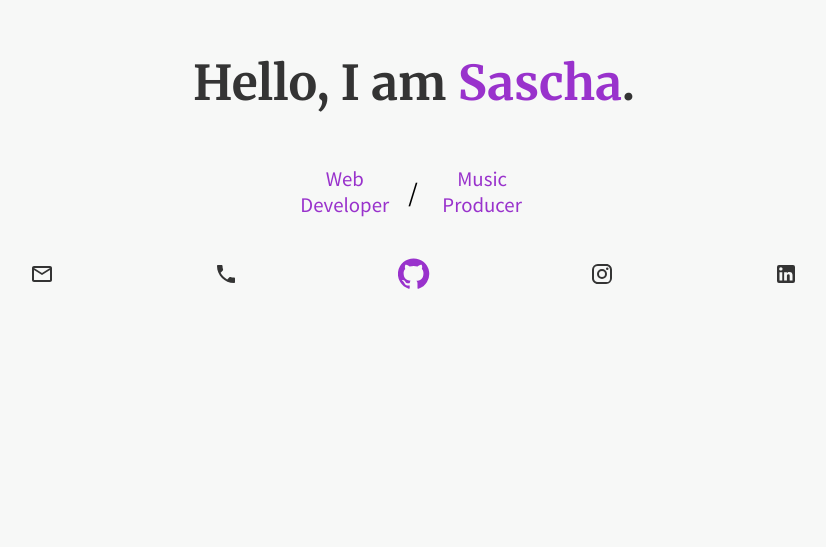
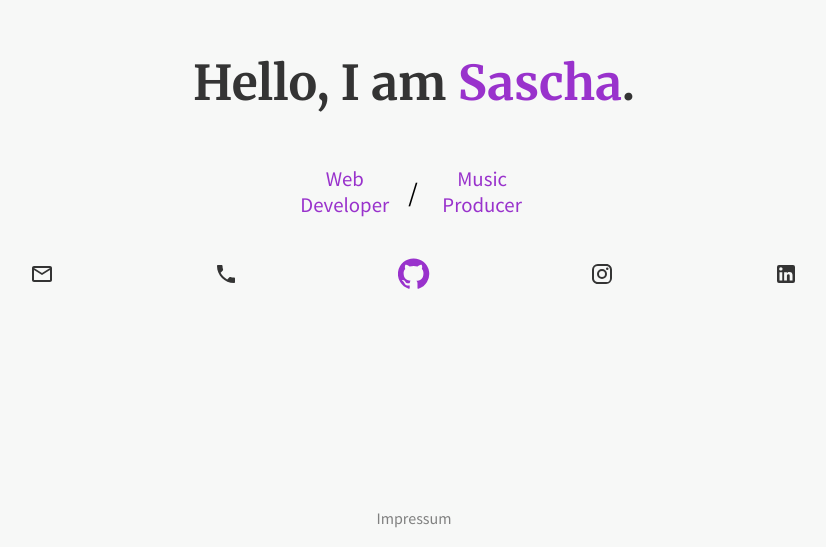
Before and after one commit to sascharissling/personal-website, a React (Create React App) app: page / in a window 1280 px wide. Shown: the part 253-800 px from the top of the page, without its empty margins (226-1052 px from the left). Built offline with nearby package versions, Linux system fonts and the light colour scheme.

Commit message:
Install emotion theming

```diff
--- a/package.json
+++ b/package.json
@@ -10,6 +10,7 @@
     "@testing-library/jest-dom": "^4.2.4",
     "@testing-library/react": "^9.3.2",
     "@testing-library/user-event": "^7.1.2",
+    "emotion-theming": "^10.0.19",
     "react": "^16.12.0",
     "react-dom": "^16.12.0",
     "react-router-dom": "^5.1.2",
--- a/src/App.js
+++ b/src/App.js
@@ -7,6 +7,7 @@ import styled from "@emotion/styled";
 //COMPONENTS import
 import Footer from "./components/Footer";
 import PageMain from "./components/PageMain";
+import ImpressumLink from "./components/Impressum";
 
 //STYLE start
 
@@ -29,6 +30,7 @@ function App() {
       <GlobalStyles />
       <PageMain />
       <Footer />
+      <ImpressumLink />
     </AppContainer>
   );
 }
--- a/src/components/Impressum.js
+++ b/src/components/Impressum.js
@@ -0,0 +1,25 @@
+import React from "react";
+import styled from "@emotion/styled";
+import Popup from "reactjs-popup";
+
+const Impressum = styled.div`
+  position: absolute;
+  bottom: 3px;
+
+  cursor: pointer;
+  color: grey;
+
+  &:hover {
+    color: #9932cc;
+  }
+`;
+
+export default function ImpressumLink() {
+  return (
+    <Impressum>
+      <Popup trigger={<p>Impressum</p>} modal>
+        Impressum
+      </Popup>
+    </Impressum>
+  );
+}
```
Also changed, not shown: 1 other file (tests, documents, lock files or other folders).
